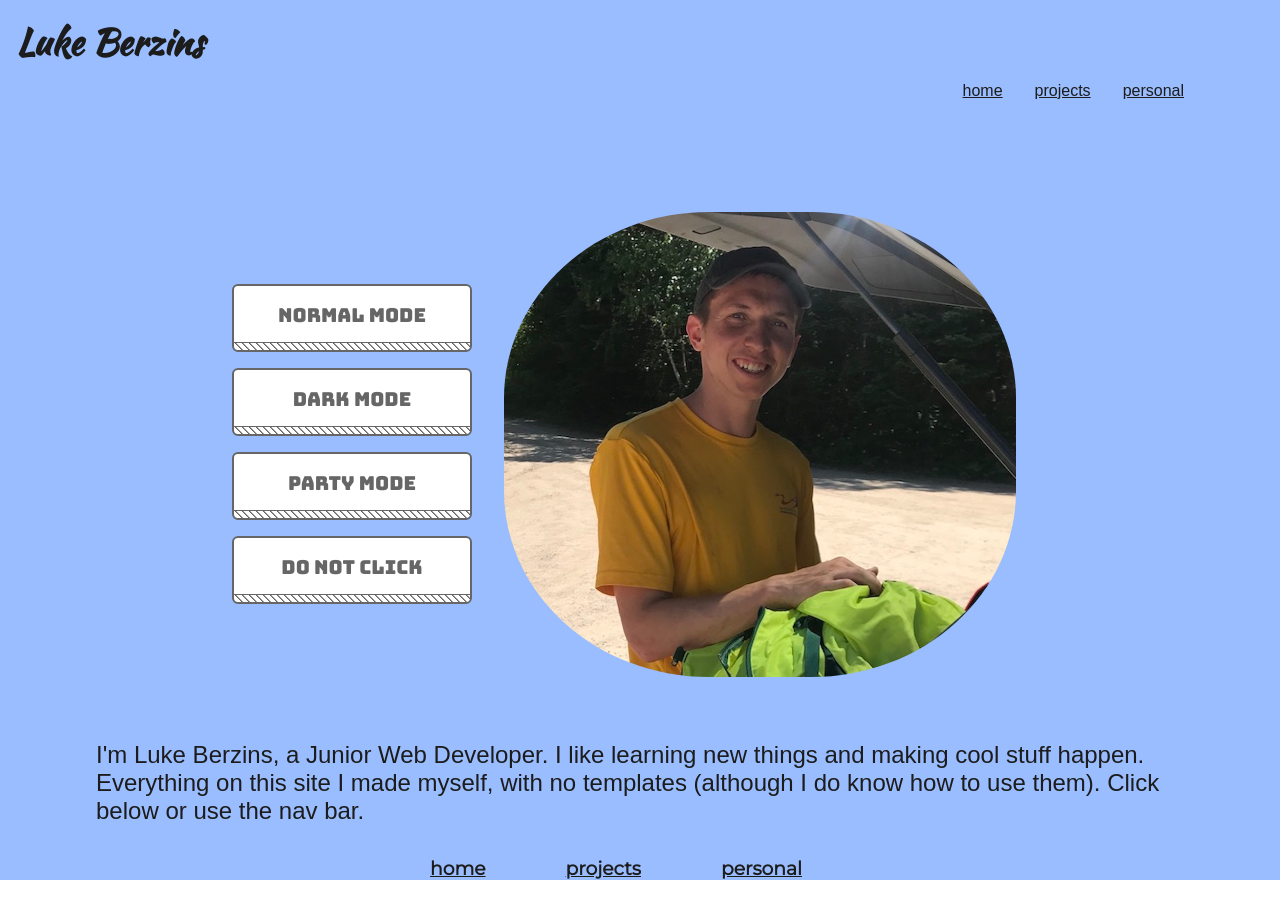
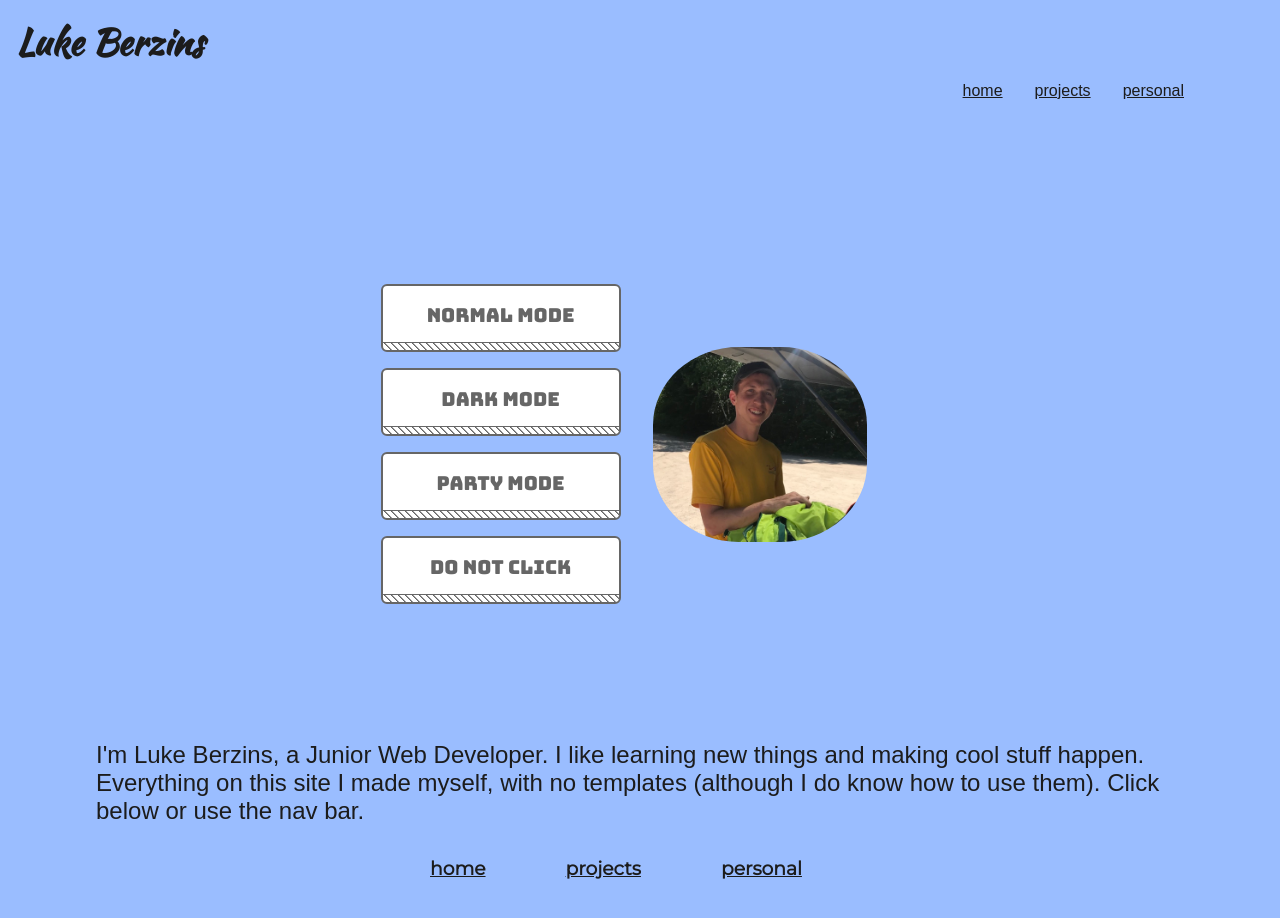
Before and after one commit to Luke-Berzins/lukeberzins, a React (Create React App) app: page / in a window 1280 px wide. Shown: the top 918 px of the page. Before the commit the page ends 880 px from the top, so only its background shows below. Built offline with nearby package versions, Linux system fonts and the light colour scheme; a web font is replaced by a local one.

Commit message:
taking nav out of intro

```diff
--- a/src/App.js
+++ b/src/App.js
@@ -1,6 +1,6 @@
 import React from "react";
 import { BrowserRouter as Router, Switch, Route } from "react-router-dom";
-import Nav from './components/Nav'
+
 import Home from './pages/home/Home'
 import Intro from './pages/intro/Intro'
 import Projects from './pages/projects/Projects'
@@ -13,7 +13,6 @@ function App() {
   return (
     <Router>
       <ThemeProvider  >
-      <Nav />
         <Switch>
           <Route path="/projects">
             <Projects />
--- a/src/pages/home/Home.jsx
+++ b/src/pages/home/Home.jsx
@@ -1,5 +1,6 @@
 import React from "react"
 import './Home.scss'
+import Nav from '../.././components/Nav'
 import { useTheme, useThemeUpdate, useCatTheme, useCatUpdate } from '../../ThemeContext'
 import {
   NavLink
@@ -11,6 +12,8 @@ export default function Home(props) {
   const toggleCat = useCatUpdate()
 
   return (
+    <div>
+      <Nav />
     <div className={theme}>
       <div className='body-container'>
         <div className="personal-block">
@@ -33,5 +36,6 @@ export default function Home(props) {
       </div>
 
     </div>
+    </div>
   )
 }
--- a/src/pages/home/Home.scss
+++ b/src/pages/home/Home.scss
@@ -24,6 +24,7 @@ html {
       flex-direction: column;
       justify-content: flex-start;
       align-items: center;
+      height: 100vh;
       .personal-block {
         display:flex;
         justify-content: center;
--- a/src/pages/personal/Personal.jsx
+++ b/src/pages/personal/Personal.jsx
@@ -2,12 +2,15 @@ import React from "react"
 import { useTheme, useCatTheme } from "../../ThemeContext"
 import Blog from "./Blog"
 import "./Personal.scss"
+import Nav from '../.././components/Nav'
 
 export default function Personal(props) {
   const theme = useTheme();
   const cat = useCatTheme();
 
   return (
+    <div>
+      <Nav />
     <div className={theme}>
       <div className="personal-holder">
         <div className="personal-intro">
@@ -40,5 +43,6 @@ export default function Personal(props) {
       </div>
 
     </div>
+    </div>
   )
 }
--- a/src/pages/projects/Projects.jsx
+++ b/src/pages/projects/Projects.jsx
@@ -2,12 +2,16 @@ import React from "react"
 import ProjectItem from "./ProjectItem"
 import "./Projects.scss"
 import { useTheme, useCatTheme } from '../../ThemeContext'
+import Nav from '../.././components/Nav'
 
 export default function Projects(props) {
   const theme = useTheme();
   const cat = useCatTheme();
 
   return (
+    <div>
+      <Nav />
+
     <div className={theme}>
       <div className="projects-body">
         <div className="projects-intro">
@@ -81,5 +85,6 @@ export default function Projects(props) {
         </div>
       </div>
     </div>
+    </div>
   )
 }
```
